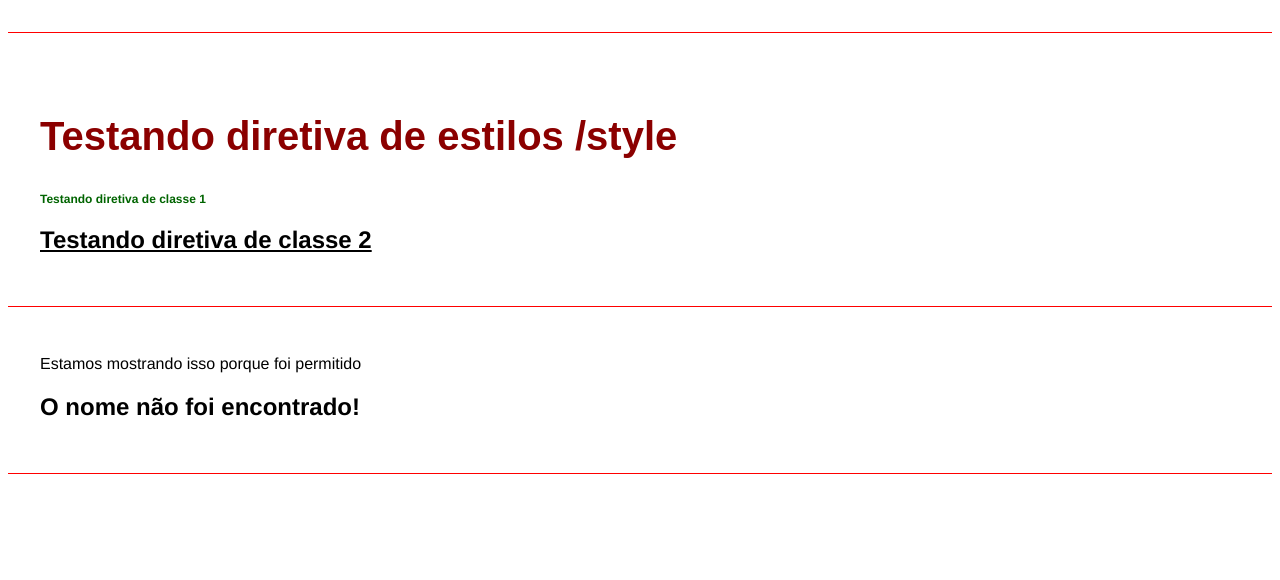
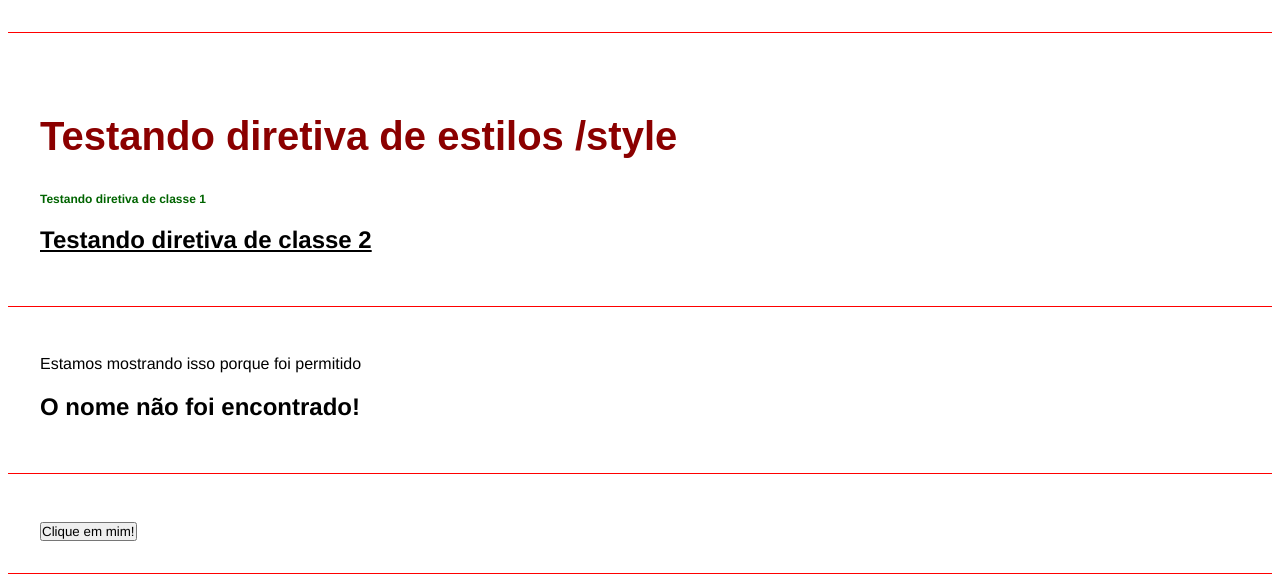
Before and after one commit to ricardorocker/curso-angular, an Angular app: page / in a window 1280 px wide. Shown: the part 749-1329 px from the top of the page. Built offline with nearby package versions, Linux system fonts and the light colour scheme.

Commit message:
Eventos no Angular
- (click)="function()"
- ngIf por prop em controller
- function showMessage()

```diff
--- a/src/app/app.component.html
+++ b/src/app/app.component.html
@@ -7,3 +7,4 @@
 <app-parent-data [name]="userName" [userData]="userData"></app-parent-data>
 <app-directives></app-directives>
 <app-if-render></app-if-render>
+<app-events></app-events>
--- a/src/app/app.module.ts
+++ b/src/app/app.module.ts
@@ -6,6 +6,7 @@ import { FirstComponentComponent } from './components/first-component/first-comp
 import { ParentDataComponent } from './components/parent-data/parent-data.component';
 import { DirectivesComponent } from './components/directives/directives.component';
 import { IfRenderComponent } from './components/if-render/if-render.component';
+import { EventsComponent } from './components/events/events.component';
 
 @NgModule({
   declarations: [
@@ -13,7 +14,8 @@ import { IfRenderComponent } from './components/if-render/if-render.component';
     FirstComponentComponent,
     ParentDataComponent,
     DirectivesComponent,
-    IfRenderComponent
+    IfRenderComponent,
+    EventsComponent
   ],
   imports: [
     BrowserModule
--- /dev/null
+++ b/src/app/components/events/events.component.html
@@ -0,0 +1,4 @@
+<div class="class">
+  <p *ngIf="show">Exibindo mensagem!</p>
+  <button (click)="showMessage()">Clique em mim!</button>
+</div>
--- /dev/null
+++ b/src/app/components/events/events.component.ts
@@ -0,0 +1,14 @@
+import { Component } from '@angular/core';
+
+@Component({
+  selector: 'app-events',
+  templateUrl: './events.component.html',
+  styleUrls: ['./events.component.css']
+})
+export class EventsComponent {
+  show: boolean = false;
+
+  showMessage(): void {
+    this.show = !this.show; //toggle
+  }
+}
```
Also changed, not shown: src/app/components/events/events.component.css (added), 1 other file (tests, documents, lock files or other folders).
